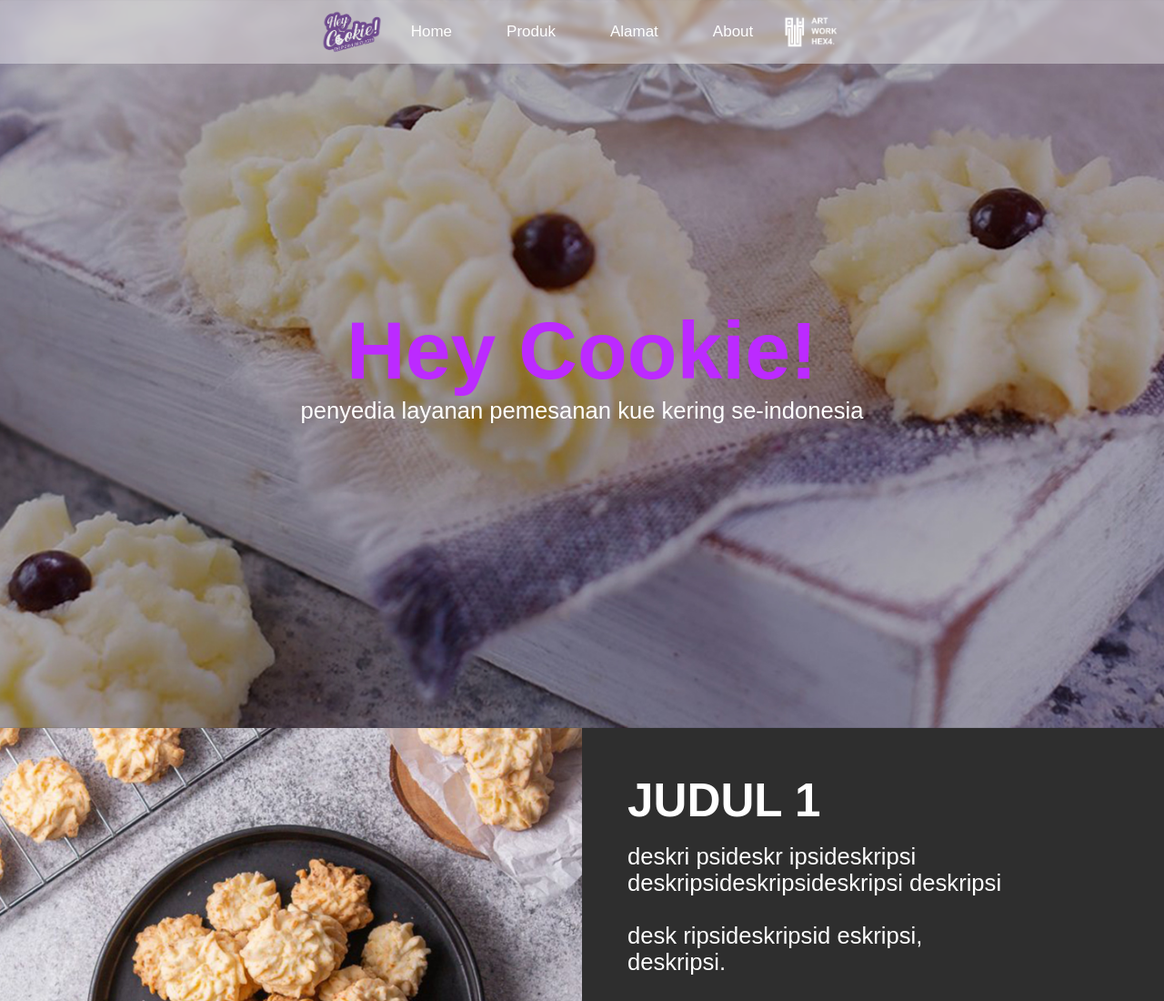
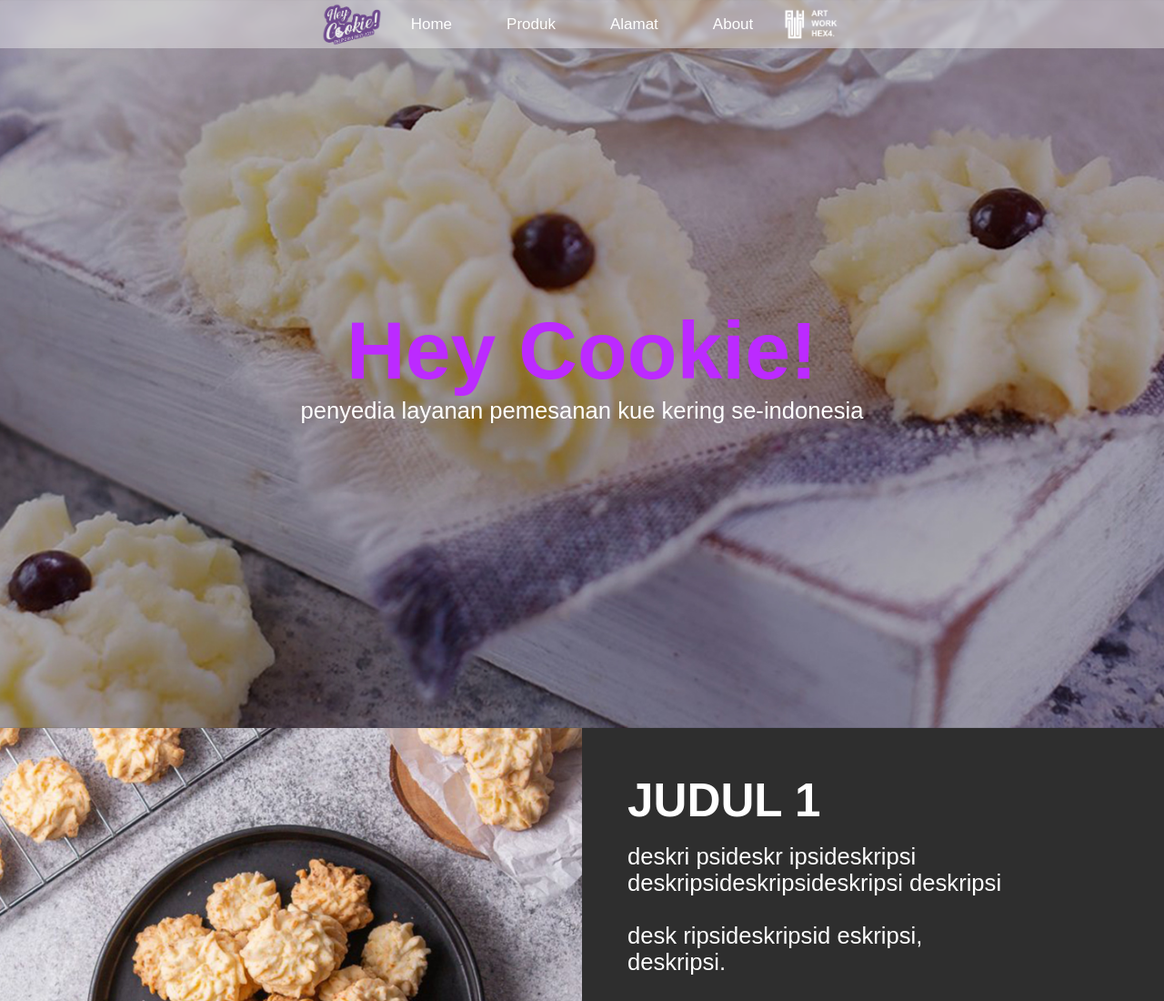
Before and after one commit to alwan9/cookie, a plain HTML site: page index.html in a window 1280 px wide. Shown: the top 1100 px of the page at 91% size. Drawn offline with Linux system fonts and the light colour scheme.

Commit message:
Update style.css

```diff
--- a/style.css
+++ b/style.css
@@ -2,7 +2,6 @@
 *{
     margin: 0;
     padding: 0;
-
   }
 
 body{
@@ -92,6 +91,7 @@ h4{
   align-items: center;
   position: fixed;
   width: 100%;
+  height: 53px
 }
 
 .topnav a {
```
